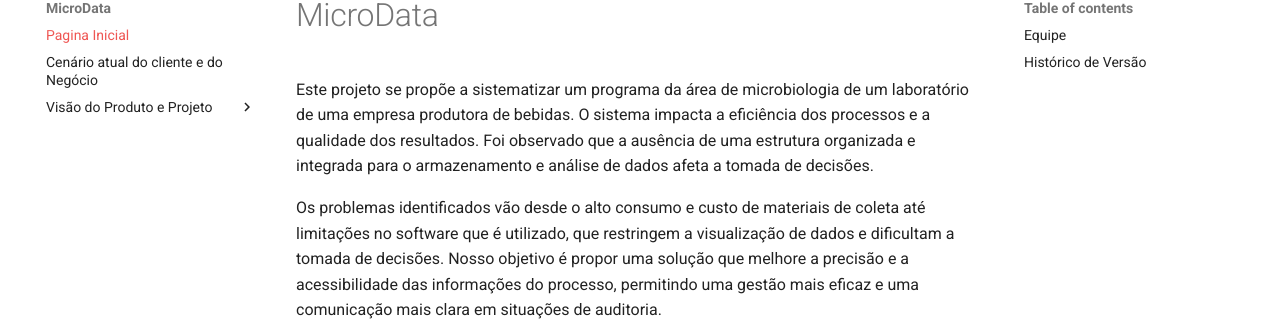
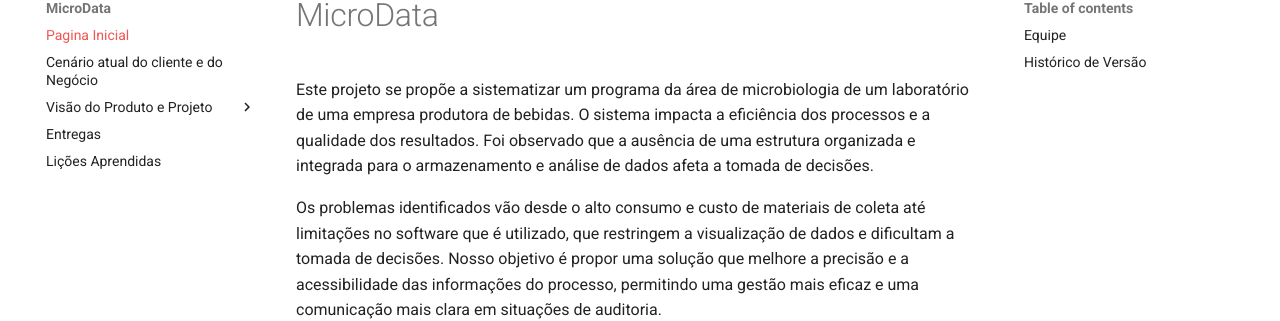
Before and after one commit to storch7/2024.2-T03-MicroData, an MkDocs documentation site: the page built from docs/index.md, in a window 1280 px wide. Shown: the part 103-424 px from the top of the page. Built offline with MkDocs 1.6.1 and Material for MkDocs 9.7.7, drawn with Linux system fonts in a browser that asks for light colours; comment, search, counter and statistics services are not loaded; some of the changed lines change nothing that is shown.

Commit message:
Modificações da estrutura do pages

```diff
--- a/mkdocs.yml
+++ b/mkdocs.yml
@@ -15,9 +15,9 @@
     - Solução Proposta: visao_produto_projeto/visao_do_produto.md
     - Estratégias de Engenharia: estrategias_de_engenharia/estrategias.md
     - Engenharia de Requisitos: engenharia_requisitos/requisitos.md
-    - Cronograma e Entregas: cronograma_entregas/cronograma.md
-    - Interação entre Equipe e Cliente: interacao_equipe_cliente/interacao.md
-    - Lições Aprendidas: licoes_aprendidas/licoes.md
-    - Entrega: entregas/entregas.md
     - Requisitos de Software: requisitos/requisitos.md
     - Backlog do Produto: backlog/backlog.md
+    - Interação entre Equipe e Cliente: interacao_equipe_cliente/interacao.md
+    - Cronograma e Entregas: cronograma_entregas/cronograma.md
+  - Entregas: entregas/entregas.md
+  - Lições Aprendidas: licoes_aprendidas/licoes.md
```
